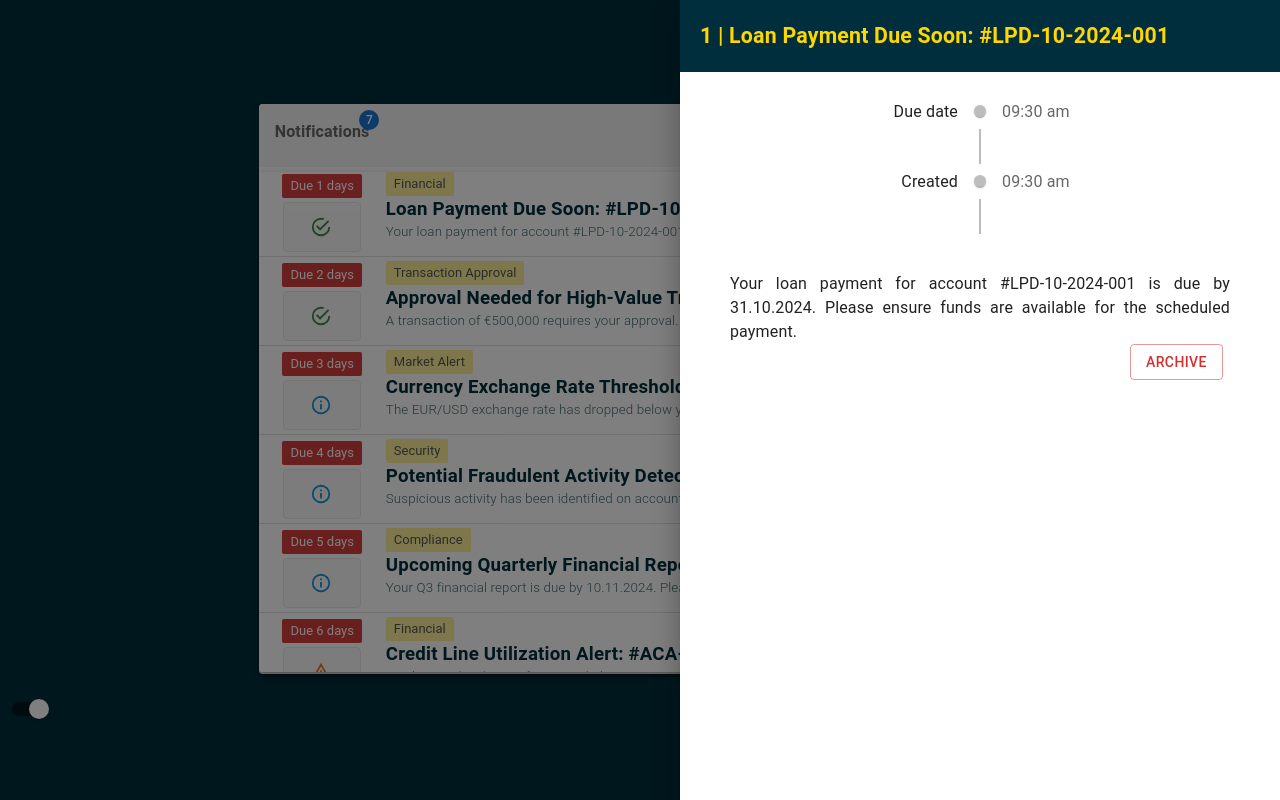
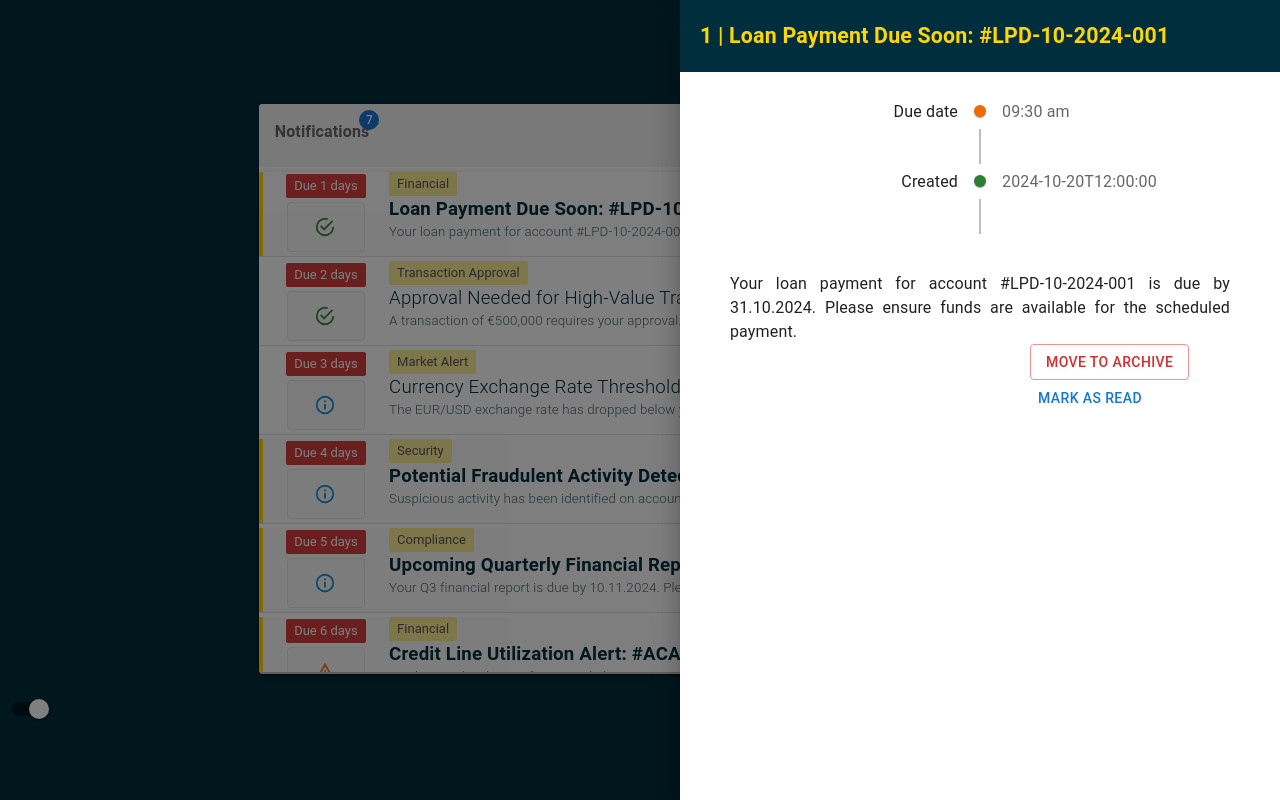
Before and after one commit to polszewsky/no-such-widget, a React (Create React App) app: page / in a window 1280 px wide. Both pictures are taken after a click on the element 640 px from the left and 213 px from the top of the page. Built offline with nearby package versions, Linux system fonts and the light colour scheme.

Commit message:
Marked as read

```diff
--- a/src/modals/WidgetFilterModal.js
+++ b/src/modals/WidgetFilterModal.js
@@ -1,5 +1,6 @@
 import {
   Button,
+  Collapse,
   Divider,
   Drawer,
   FormControl,
@@ -19,8 +20,8 @@ import { useDispatch, useSelector } from "react-redux";
 import { updateFilterActiveType } from "../slices/filterSlice";
 import TrendingDownIcon from "@mui/icons-material/TrendingDown";
 import MergeTypeIcon from "@mui/icons-material/MergeType";
-import DriveFileMoveIcon from "@mui/icons-material/DriveFileMove";
 import { notifyError } from "../actualAlert/actualAlertSlice";
+import { ExpandLess, ExpandMore, StarBorder } from "@mui/icons-material";
 
 export default function WidgetFilterModal(props) {
   const { open, onClose } = props;
@@ -54,6 +55,12 @@ export default function WidgetFilterModal(props) {
   //   const handleListItemClick = (event, index) => {
   //     setSelectedIndex(index);
   //   };
+
+  const [listOpen, setListOpen] = React.useState(true);
+
+  const handleClick = () => {
+    setListOpen(!listOpen);
+  };
 
   return (
     <Drawer
@@ -160,9 +167,37 @@ export default function WidgetFilterModal(props) {
             >
               <ListItemText primary="Category" />
               <ListItemIcon>
-                <DriveFileMoveIcon />
+                {listOpen ? <ExpandLess /> : <ExpandMore />}
               </ListItemIcon>
             </ListItemButton>
+            <Collapse in={listOpen} timeout="auto" unmountOnExit>
+              <List component="div" disablePadding>
+                <ListItemButton sx={{ pl: 4 }}>
+                  <ListItemIcon>
+                    <StarBorder />
+                  </ListItemIcon>
+                  <ListItemText primary="Regulatory" />
+                </ListItemButton>
+                <ListItemButton sx={{ pl: 4 }}>
+                  <ListItemIcon>
+                    <StarBorder />
+                  </ListItemIcon>
+                  <ListItemText primary="Urgent" />
+                </ListItemButton>
+                <ListItemButton sx={{ pl: 4 }}>
+                  <ListItemIcon>
+                    <StarBorder />
+                  </ListItemIcon>
+                  <ListItemText primary="Financial" />
+                </ListItemButton>
+                <ListItemButton sx={{ pl: 4 }}>
+                  <ListItemIcon>
+                    <StarBorder />
+                  </ListItemIcon>
+                  <ListItemText primary="Transaction Approval" />
+                </ListItemButton>
+              </List>
+            </Collapse>
             <ListItemButton
               selected={filters.sort.category === true}
               //onClick={(event) => handleListItemClick(event, 2)}
--- a/src/pages/AlertConfiguration.js
+++ b/src/pages/AlertConfiguration.js
@@ -2,7 +2,6 @@ import React from "react";
 import { Typography, Box, Switch, IconButton, Drawer } from "@mui/material";
 import { Grid } from "@mui/system";
 import AddCircleOutlineIcon from "@mui/icons-material/AddCircleOutline";
-import EditIcon from '@mui/icons-material/Edit';
 import AlertConfigurationType from "./AlertConfigurationType";
 import NewAlertForm from "./NewAlertForm";
 import { alertConfigurationData } from "../data/AlertConfigurationData";
--- a/src/pages/AlertConfigurationType.js
+++ b/src/pages/AlertConfigurationType.js
@@ -9,7 +9,6 @@ import {
 import { Grid } from "@mui/system";
 import React from "react";
 import DeleteForeverIcon from "@mui/icons-material/DeleteForever";
-import ExpandMoreIcon from "@mui/icons-material/DeleteForever";
 import EditIcon from "@mui/icons-material/Edit";
 import ScreenShareIcon from "@mui/icons-material/ScreenShare";
 
--- a/src/pages/AlertDetails.js
+++ b/src/pages/AlertDetails.js
@@ -11,7 +11,10 @@ import TimelineDot from "@mui/lab/TimelineDot";
 import { TimelineOppositeContent } from "@mui/lab";
 import { useDispatch, useSelector } from "react-redux";
 import AlertConfirmModal from "../modals/AlertConfirmModal";
-import { archiveSelectedNotification } from "../slices/notificationsList";
+import {
+  archiveSelectedNotification,
+  markNotificationAsRead,
+} from "../slices/notificationsList";
 import { notifyInfo } from "../actualAlert/actualAlertSlice";
 
 export default function AlertDetails({ handleOpen, closeAction }) {
@@ -83,17 +86,17 @@ export default function AlertDetails({ handleOpen, closeAction }) {
                 09:30 am
               </TimelineOppositeContent>
               <TimelineSeparator>
-                <TimelineDot />
+                <TimelineDot color="warning" />
                 <TimelineConnector />
               </TimelineSeparator>
               <TimelineContent>Due date</TimelineContent>
             </TimelineItem>
             <TimelineItem>
               <TimelineOppositeContent color="text.secondary">
-                09:30 am
+                {selectedNotification?.datetime}
               </TimelineOppositeContent>
               <TimelineSeparator>
-                <TimelineDot />
+                <TimelineDot color="success" />
                 <TimelineConnector />
               </TimelineSeparator>
               <TimelineContent>Created</TimelineContent>
@@ -175,15 +178,30 @@ export default function AlertDetails({ handleOpen, closeAction }) {
             </Typography>
           </Typography>
         </Grid>
-        <Grid size={1} offset={{ md: 9 }}>
+        <Grid size={4} offset={{ md: 7 }}>
           <Button
             variant="outlined"
             color="error"
             onClick={() => openConfirmModal(true)}
           >
-            Archive
+            Move to Archive
           </Button>
         </Grid>
+        {!selectedNotification?.read && (
+          <Grid size={4} offset={{ md: 7 }}>
+            <Button
+              variant="text"
+              color="primary"
+              onClick={() =>
+                dispatch(
+                  markNotificationAsRead({ id: selectedNotification?.id })
+                )
+              }
+            >
+              mark as read
+            </Button>
+          </Grid>
+        )}
       </Grid>
 
       <AlertConfirmModal
--- a/src/pages/AlertRow.js
+++ b/src/pages/AlertRow.js
@@ -26,6 +26,10 @@ export default function AlertRow(props) {
           //padding: "2px 4px 2px 4px",
           justifyContent: "center",
           alignItems: "top",
+          backgroundColor: notification?.read ? "inherit" : "#fcfcfc",
+          borderLeft: notification?.read
+            ? "4px solid #fff"
+            : "4px solid #FFD700",
         }}
       >
         <Grid
@@ -115,7 +119,11 @@ export default function AlertRow(props) {
             <Grid>
               <Typography
                 variant="body2"
-                sx={{ fontWeight: "bold", fontSize: "14pt", color: "#002E3C" }}
+                sx={{
+                  fontWeight: notification?.read ? "300" : "bold",
+                  fontSize: "14pt",
+                  color: "#002E3C",
+                }}
               >
                 {/** TITLE CARD */}
                 {notification?.title.length > 50
@@ -155,7 +163,11 @@ export default function AlertRow(props) {
               {/** THI IS DATE OF PUBLICATION IF EXSISRS */}
               <Typography
                 variant="body2"
-                sx={{ fontWeight: "bold", fontSize: "8pt", color: "#999" }}
+                sx={{
+                  fontWeight: notification?.read ? "200" : "bold",
+                  fontSize: "8pt",
+                  color: "#999",
+                }}
               >
                 2024-12-12
               </Typography>
--- a/src/slices/notificationsList.js
+++ b/src/slices/notificationsList.js
@@ -49,6 +49,22 @@ export const notificationsListSlice = createSlice({
         }
       }
     },
+    markNotificationAsRead: (state, action) => {
+      const selectedId = action.payload.id;
+
+      if (selectedId !== "" && selectedId !== null) {
+        // Find the object by id and update it immutably
+        const index = state.allNotifications.findIndex(
+          (n) => n.id === selectedId
+        );
+        if (index !== -1) {
+          state.allNotifications[index] = {
+            ...state.allNotifications[index],
+            read: true,
+          };
+        }
+      }
+    },
   },
 });
 
@@ -57,6 +73,7 @@ export const {
   getFilteredNotifications,
   loadSelectedNotification,
   archiveSelectedNotification,
+  markNotificationAsRead,
 } = notificationsListSlice.actions;
 
 export default notificationsListSlice.reducer;
```
